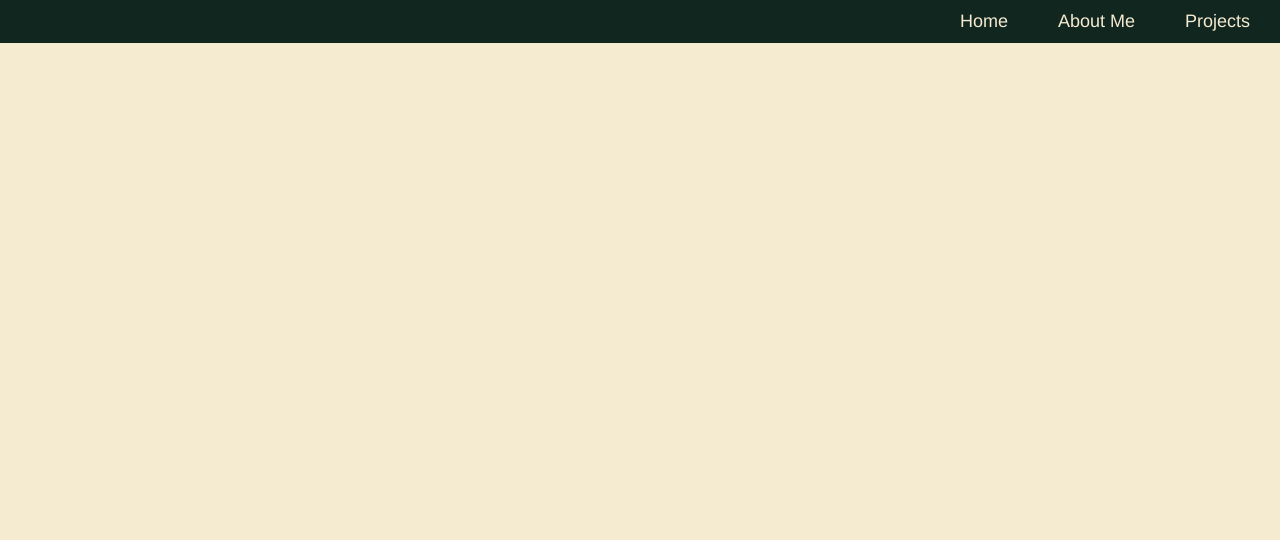
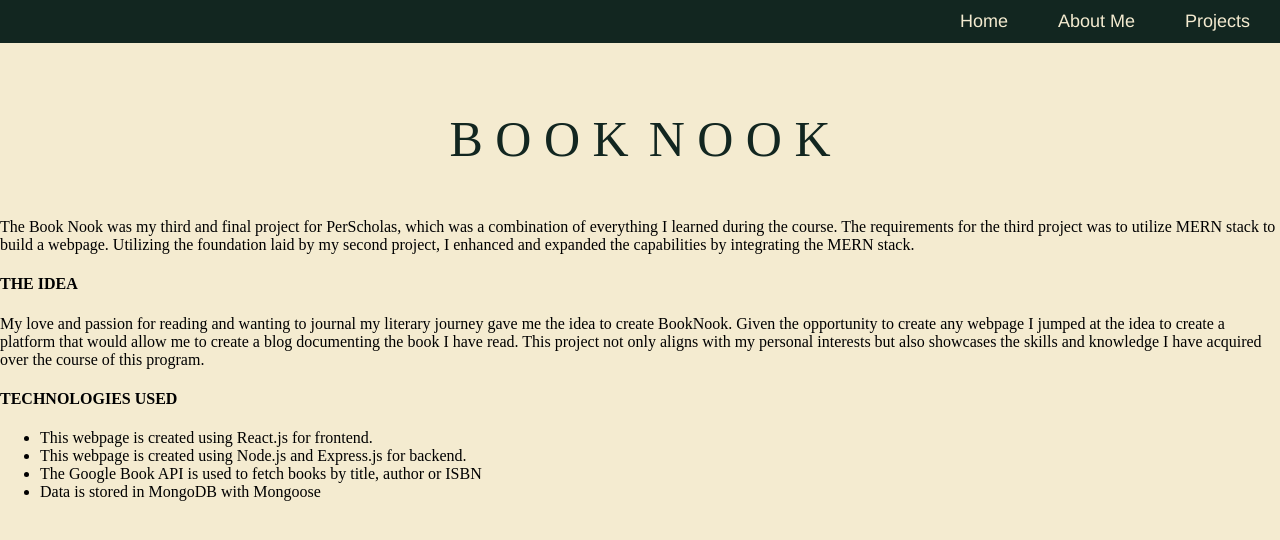
Before and after one commit to tahariabegum/portfolio, a React (Vite) app: page /booknook in a window 1280 px wide. Shown: the top 540 px of the page. Built offline with nearby package versions, Linux system fonts and the light colour scheme.

Commit message:
BookNook

```diff
--- a/src/App.jsx
+++ b/src/App.jsx
@@ -10,6 +10,8 @@ import AboutMe from './Components/AboutMe'
 import Education from './Components/Education'
 import WorkHistory from './Components/WorkHistory'
 import Skills from './Components/Skills'
+
+import BookNook from './Components/BookNook'
 
 import './App.css'
 
@@ -26,6 +28,7 @@ function App() {
           <Route path = '/education' element = {<Education />} />
           <Route path = '/workhistory' element = {<WorkHistory />} />
           <Route path = '/skills' element = {<Skills />} />
+          <Route path = '/booknook' element = {<BookNook />} />
         </Routes>
       {/* <Footer /> */}
     </>
--- /dev/null
+++ b/src/Components/BookNook.jsx
@@ -0,0 +1,45 @@
+import './ProjectsLink.css'
+
+export default function BookNook() {
+    return (
+        <div>
+            <div className = 'booknook-title'>
+
+                <div className = 'booknook'>
+                    B O O K
+                </div>
+
+                <div className = 'booknook'>
+                    N O O K
+                </div>
+
+            </div>
+            <div>
+                <p>
+                    The Book Nook was my third and final project for PerScholas, which was a combination of everything I learned during the course.
+                    The requirements for the third project was to utilize MERN stack to build a webpage.
+                    Utilizing the foundation laid by my second project, I enhanced and expanded the capabilities by integrating the MERN stack.
+                </p>
+
+                <div>
+                    <h4> THE IDEA </h4>
+                    <p>
+                        My love and passion for reading and wanting to journal my literary journey gave me the idea to create BookNook.
+                        Given the opportunity to create any webpage I jumped at the idea to create a platform that would allow me to create a blog documenting the book I have read.
+                        This project not only aligns with my personal interests but also showcases the skills and knowledge I have acquired over the course of this program.
+                    </p>
+                </div>
+
+                <div>
+                    <h4> TECHNOLOGIES USED </h4>
+                    <ul>
+                        <li> This webpage is created using React.js for frontend. </li>
+                        <li> This webpage is created using Node.js and Express.js for backend. </li>
+                        <li> The Google Book API is used to fetch books by title, author or ISBN </li>
+                        <li> Data is stored in MongoDB with Mongoose </li>
+                    </ul>
+                </div>
+            </div>
+        </div>
+    )
+}
--- /dev/null
+++ b/src/Components/ProjectsLink.css
@@ -0,0 +1,10 @@
+.booknook-title {
+    display: flex;
+    justify-content: center;
+    font-size: 50px;
+    margin-top: 30px;
+    margin-bottom: 30px;
+    color: #122620;
+    padding: 20px;
+    gap: 20px;
+}
```
Also changed, not shown: 1 other file (tests, documents, lock files or other folders).
